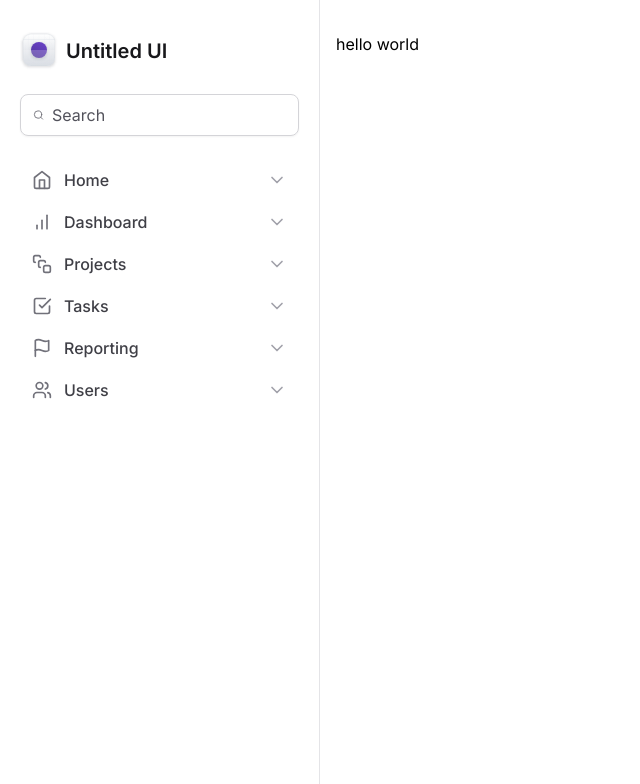
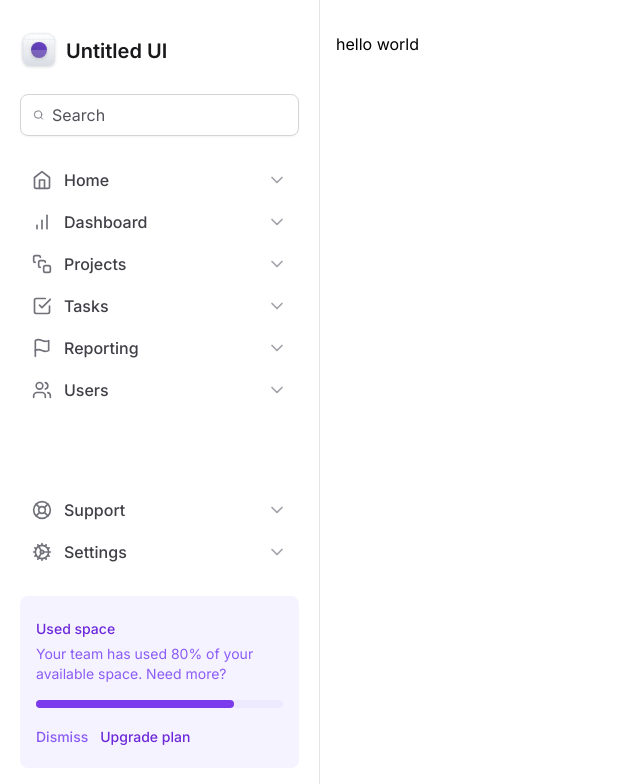
Before and after one commit to dihnauer/untitled-ui, a Next.js app: page / in a window 1280 px wide. Shown: the top 784 px of the page, without its empty margins (0-640 px from the left). Built offline with nearby package versions, Linux system fonts and the light colour scheme.

Commit message:
create usedspacewidget component

```diff
--- a/src/components/MainNavigation/index.tsx
+++ /dev/null
@@ -1,23 +0,0 @@
-import {
-  BarChart,
-  CheckSquare,
-  ChevronDown,
-  Flag,
-  Home,
-  SquareStack,
-  Users,
-} from "lucide-react";
-import { NavItem } from "../NavItem";
-
-export function MainNavigation() {
-  return (
-    <nav className="space-y-0.5">
-      <NavItem title="Home" icon={Home} />
-      <NavItem title="Dashboard" icon={BarChart} />
-      <NavItem title="Projects" icon={SquareStack} />
-      <NavItem title="Tasks" icon={CheckSquare} />
-      <NavItem title="Reporting" icon={Flag} />
-      <NavItem title="Users" icon={Users} />
-    </nav>
-  );
-}
--- a/src/components/Sidebar/index.tsx
+++ b/src/components/Sidebar/index.tsx
@@ -1,10 +1,21 @@
-import { Search } from "lucide-react";
+import {
+  BarChart,
+  CheckSquare,
+  Cog,
+  Flag,
+  Home,
+  LifeBuoy,
+  Search,
+  SquareStack,
+  Users,
+} from "lucide-react";
 import { Logo } from "../Logo";
-import { MainNavigation } from "../MainNavigation";
+import { NavItem } from "../NavItem";
+import { UsedSpaceWidget } from "../UsedSpaceWidget";
 
 export function Sidebar() {
   return (
-    <aside className="space-y-6 border-r border-zinc-200 px-5 py-8">
+    <aside className="flex flex-col gap-6 border-r border-zinc-200 px-5 py-8">
       <Logo />
 
       <div className="flex w-full items-center gap-2 rounded-lg border border-zinc-300 px-3 py-2 shadow-sm">
@@ -16,7 +27,23 @@
         />
       </div>
 
-      <MainNavigation />
+      <nav className="space-y-0.5">
+        <NavItem title="Home" icon={Home} />
+        <NavItem title="Dashboard" icon={BarChart} />
+        <NavItem title="Projects" icon={SquareStack} />
+        <NavItem title="Tasks" icon={CheckSquare} />
+        <NavItem title="Reporting" icon={Flag} />
+        <NavItem title="Users" icon={Users} />
+      </nav>
+
+      <div className="mt-auto flex flex-col gap-6">
+        <nav className="space-y-0.5">
+          <NavItem title="Support" icon={LifeBuoy} />
+          <NavItem title="Settings" icon={Cog} />
+        </nav>
+
+        <UsedSpaceWidget />
+      </div>
     </aside>
   );
 }
--- /dev/null
+++ b/src/components/UsedSpaceWidget/index.tsx
@@ -0,0 +1,31 @@
+export function UsedSpaceWidget() {
+  return (
+    <div className="flex flex-col gap-4 rounded-lg bg-violet-50 px-4 py-5">
+      <div className="space-y-1">
+        <span className="text-sm font-medium text-violet-700">Used space</span>
+        <p className="text-sm text-violet-500">
+          Your team has used 80% of your available space. Need more?
+        </p>
+      </div>
+
+      <div className="h-2 rounded-full bg-violet-100">
+        <div className="h-2 w-4/5 rounded-full bg-violet-600" />
+      </div>
+
+      <div className="space-x-3">
+        <button
+          type="button"
+          className="text-sm font-medium text-violet-500 hover:text-violet-700"
+        >
+          Dismiss
+        </button>
+        <button
+          type="button"
+          className="text-sm font-medium text-violet-700 hover:text-violet-900"
+        >
+          Upgrade plan
+        </button>
+      </div>
+    </div>
+  );
+}
```
